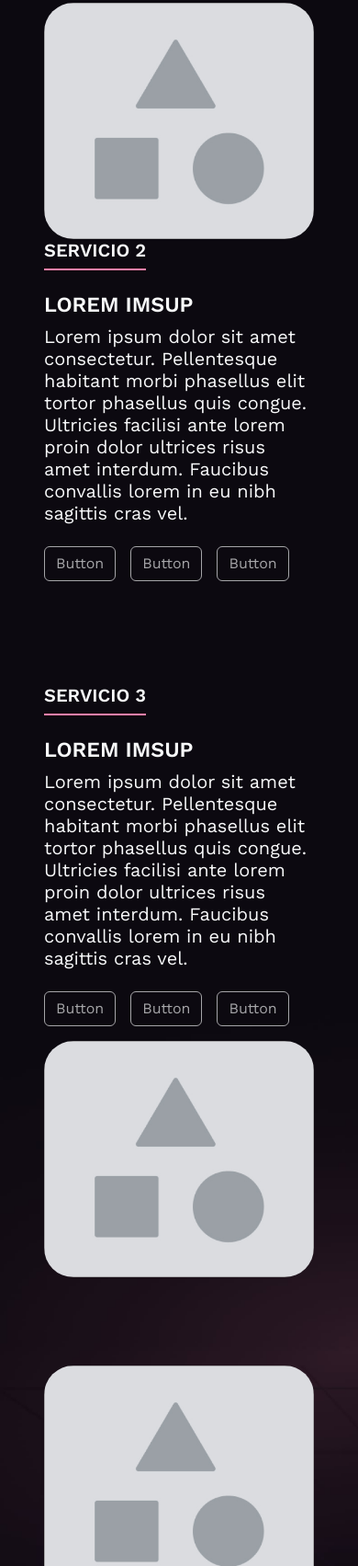
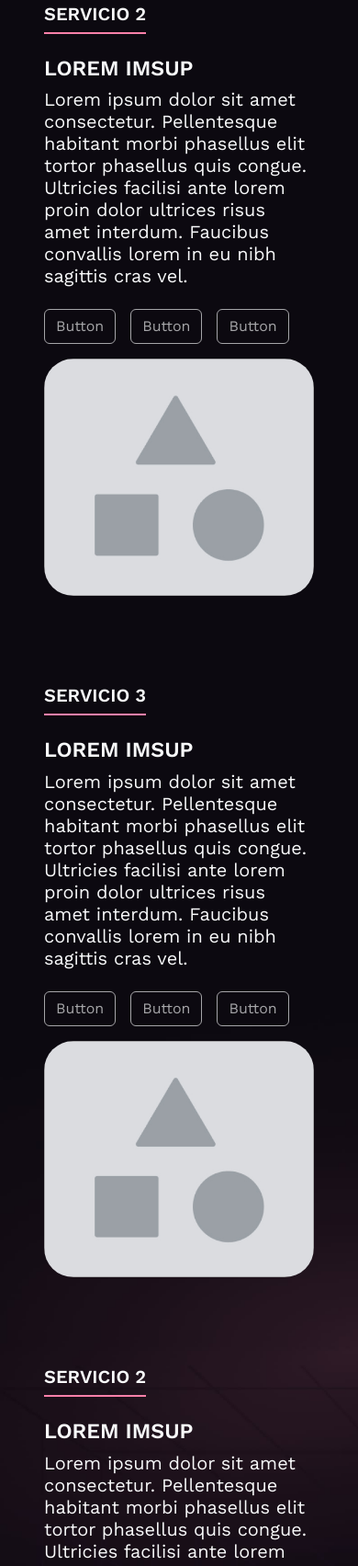
Before and after one commit to yese14286/PreEntrega-2-Vasquez-Yesenia, a plain HTML site: page pages/servicios.html in a window 390 px wide. Shown: the part 2556-4259 px from the top of the page at 92% size. Drawn offline with nearby package versions, Linux system fonts and the light colour scheme.

Commit message:
Arregle las tarjetas de los servicios

```diff
--- a/pages/servicios.html
+++ b/pages/servicios.html
@@ -109,10 +109,10 @@
     <!-- Servicio 2 -->
     <div class="container">
         <div class="row align-items-center">
-            <div class="col-md-5 pe-md-5 ps-md-0">
+            <div class="col-md-5 pe-md-5 ps-md-0 order-2 order-md-1">
                 <img class="w-100 rounded-5" src="../assets/imagen de prueba.jpg" alt="">
             </div>
-            <div class="col-md-7 ">
+            <div class="col-md-7 order-1 order-md-2">
                 <div class="line mb-4">
                     <h1 class="text-light fw-semibold fs-5">SERVICIO 2</h1>
                 </div>
@@ -121,7 +121,7 @@
                     morbi phasellus elit tortor phasellus quis congue. Ultricies facilisi ante lorem proin dolor
                     ultrices
                     risus amet interdum. Faucibus convallis lorem in eu nibh sagittis cras vel. </h3>
-                <div class="d-flex flex-row mb-3 ">
+                <div class="d-flex flex-row mb-3">
                     <button type="button" class="btn btn-outline-light me-3" disabled>Button</button>
                     <button type="button" class="btn btn-outline-light me-3" disabled>Button</button>
                     <button type="button" class="btn btn-outline-light" disabled>Button</button>
@@ -152,22 +152,22 @@
             </div>
         </div>
     </div>
-    <!-- Servicio 4 -->
+    <!-- Servicio 2 -->
     <div class="container">
         <div class="row align-items-center">
-            <div class="col-md-5 pe-md-5 ps-md-0">
+            <div class="col-md-5 pe-md-5 ps-md-0 order-2 order-md-1">
                 <img class="w-100 rounded-5" src="../assets/imagen de prueba.jpg" alt="">
             </div>
-            <div class="col-md-7 ">
+            <div class="col-md-7 order-1 order-md-2">
                 <div class="line mb-4">
-                    <h1 class="text-light fw-semibold fs-5">SERVICIO 4</h1>
+                    <h1 class="text-light fw-semibold fs-5">SERVICIO 2</h1>
                 </div>
                 <h2 class="text-light fw-semibold fs-3">LOREM IMSUP</h2>
                 <h3 class="text-light fw-normal fs-5 mb-4">Lorem ipsum dolor sit amet consectetur. Pellentesque habitant
                     morbi phasellus elit tortor phasellus quis congue. Ultricies facilisi ante lorem proin dolor
                     ultrices
                     risus amet interdum. Faucibus convallis lorem in eu nibh sagittis cras vel. </h3>
-                <div class="d-flex flex-row mb-3 ">
+                <div class="d-flex flex-row mb-3">
                     <button type="button" class="btn btn-outline-light me-3" disabled>Button</button>
                     <button type="button" class="btn btn-outline-light me-3" disabled>Button</button>
                     <button type="button" class="btn btn-outline-light" disabled>Button</button>
@@ -175,11 +175,6 @@
             </div>
         </div>
     </div>
-
-
-
-
-
     <!-- footer -->
     <div class="container">
         <footer class="alineacion-footer row">
```
Also changed, not shown: index.html (+0 -3 lines), pages/contacto.html (+0 -6 lines), pages/nosotros.html (+0 -4 lines), pages/portafolio.html (+0 -5 lines).
